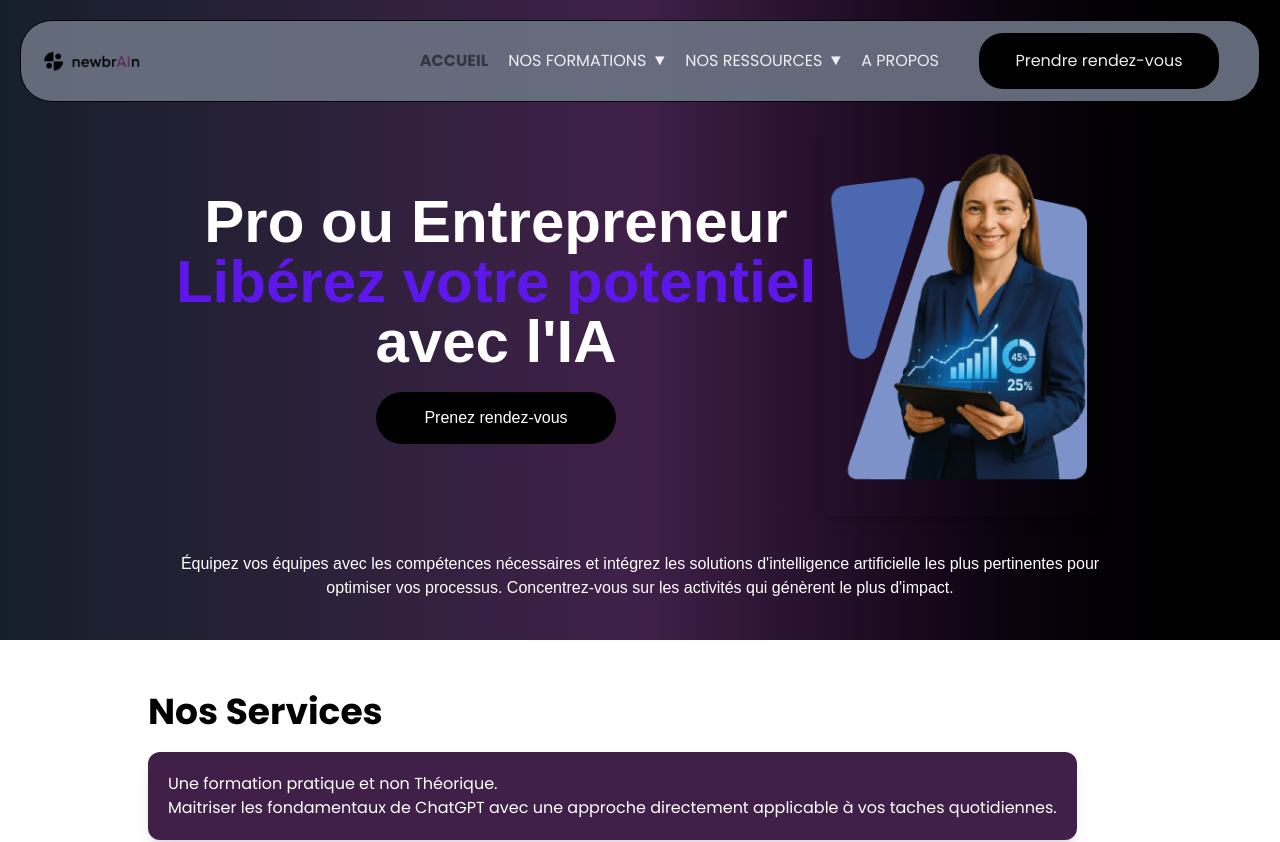
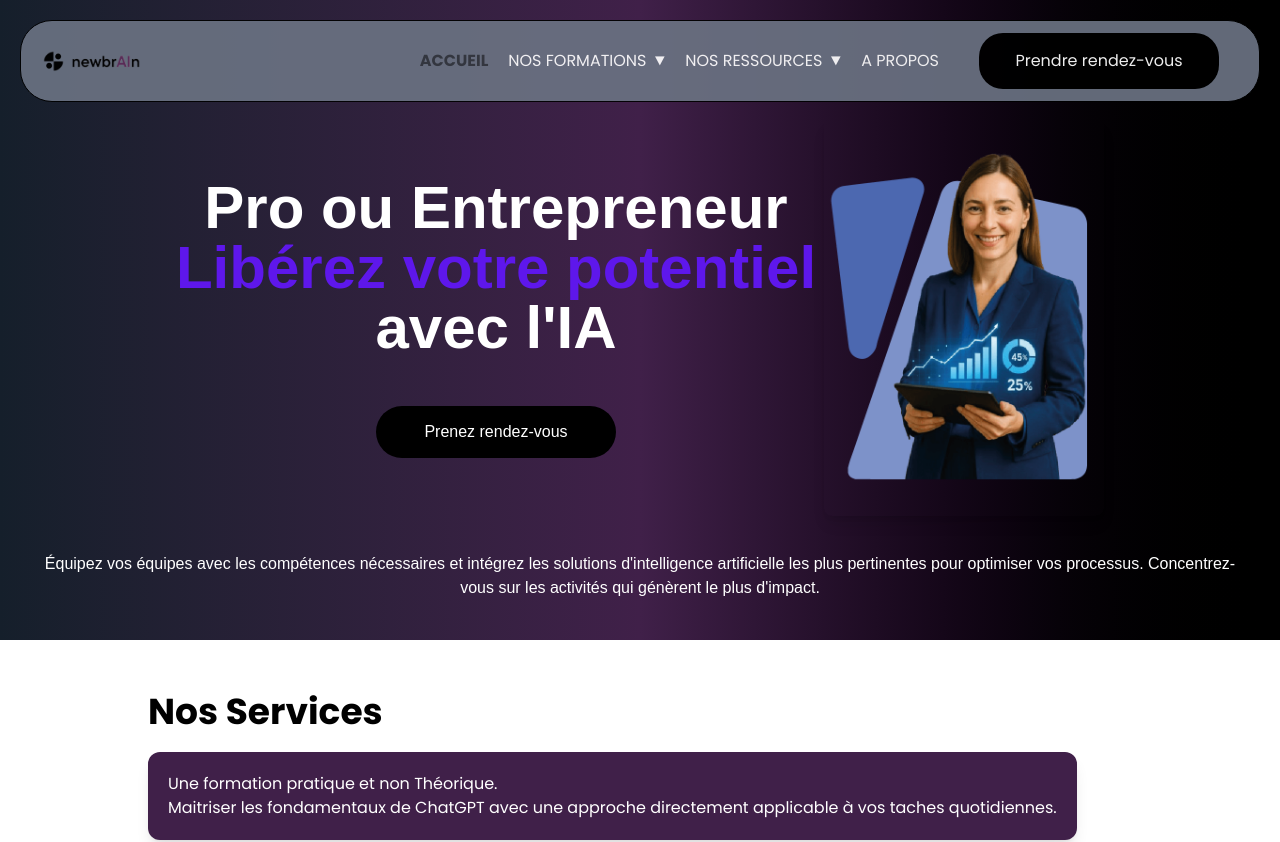
Before and after one commit to Beerus243/newbrain, a Next.js app: page / in a window 1280 px wide. Shown: the top 842 px of the page. Built offline with nearby package versions, Linux system fonts and the light colour scheme.

Commit message:
changement design 4.8

```diff
--- a/app/components/body.tsx
+++ b/app/components/body.tsx
@@ -45,7 +45,7 @@ export default function Body() {
               <button
                 onClick={() => router.push("/contact")}
                 className={
-                  "!bg-black !rounded-4xl !w-60 !justify-center !text-white !p-3 cursor-pointer !flex !items-center hover:!bg-white hover:!text-black hover:!border-black !border-2 !border-transparent transition-all duration-300 ease-in-out transform hover:scale-102 mt-5"
+                  "!bg-black !rounded-4xl !w-60 !justify-center !text-white !p-3 cursor-pointer !flex !items-center hover:!bg-white hover:!text-black hover:!border-black !border-2 !border-transparent transition-all duration-300 ease-in-out transform hover:scale-102 !mt-7"
                 }
               >
                 Prenez rendez-vous
@@ -57,13 +57,13 @@ export default function Body() {
               <img
                 src="/image/banner.png"
                 alt="Pro et Entrepreneur"
-                className="w-70 h-80 object-cover  rounded-lg shadow-lg"
+                className="w-70 h-90 object-cover  rounded-lg shadow-lg"
               />
             </div>
           </div>
         </div>
         <div className="flex !justify-center !text-center !gap-5 max-md:flex-col sm:gap-3 max-md:m-8"></div>
-        <div className="!text-md !font-robotto !sm:text-md text-white !md:text-lg max-w-5xl !mx-auto !lg:text-xl !p-9 !flex !justify-center !text-center !gap-5 max-md:flex-col sm:gap-3 max-md:m-8">
+        <div className="!text-md !font-robotto !sm:text-md text-white !md:text-lg max-w-7xl !mx-auto !lg:text-xl !p-9 !flex !justify-center !text-center !gap-5 max-md:flex-col sm:gap-3 max-md:m-8">
           Équipez vos équipes avec les compétences nécessaires et intégrez les
           solutions d'intelligence artificielle les plus pertinentes pour
           optimiser vos processus. Concentrez-vous sur les activités qui
```
